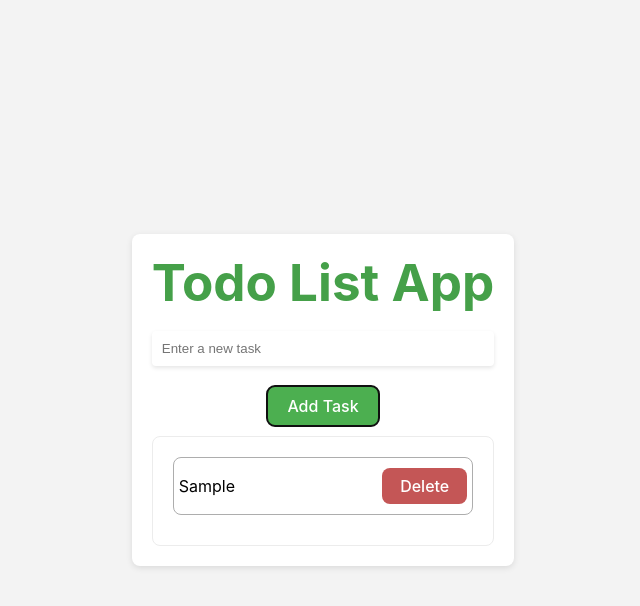
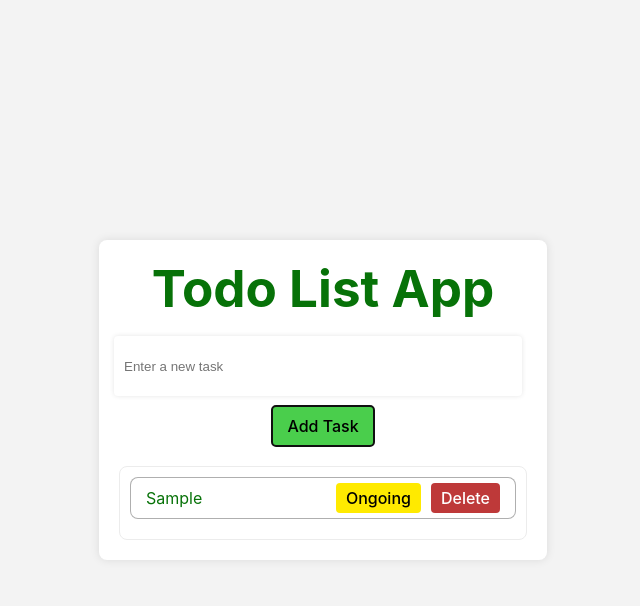
Before and after one commit to pathan-mehedi/module-7-assingment, a React (Vite) app: page / in a window 1280 px wide. Both pictures are taken after typing "Sample" into the empty fields and a click on the button "Add Task". Shown: the top 606 px of the page, without its empty margins (317-957 px from the left). Built offline with nearby package versions, Linux system fonts and the light colour scheme.

Commit message:
readme file added and localstore add not working

```diff
--- a/src/TodoApp.scss
+++ b/src/TodoApp.scss
@@ -1,80 +1,120 @@
 .todo_app {
-  max-width: 400px;
-  margin: 0 auto;
+  display: flex;
+  flex-direction: column;
+  align-items: center;
+  justify-content: center;
+  height: auto;
+  width: 35vw;
+  background-color: white;
+  box-shadow: 0px 0px 10px rgba(0, 0, 0, 0.1);
   padding: 20px;
-  background-color: #ffffff;
-  box-shadow: 0px 2px 6px rgba(0, 0, 0, 0.1);
   border-radius: 8px;
-  text-align: center;
+  color: #077208;
 
   h1 {
-    color: #45a049;
-    text-align: center;
     margin-bottom: 20px;
   }
+}
 
-  p{
-    color: #000000;
-    text-transform: uppercase;
-    margin-top: 20px;
+form {
+  display: flex;
+  align-items: center;
+  flex-direction: column;
+  gap: 10px;
+  width: 100%;
 
+  input {
+    padding: 10px;
+    border: none;
+    outline: none;
+    width: 100%;
+    height: 60px;
+    box-shadow: 0px 0px 5px rgba(0, 0, 0, 0.1);
+    border-radius: 4px;
+    margin-right: 10px;
+    color: black;
   }
 
-    .todo_input[type='text'] {
-      width: 100%;
-      padding: 10px;
-      margin-bottom: 10px;
-      border: 0 red($color: #000000);
-      box-shadow: 10px 10px;
-      border: none;
-      box-shadow: 0 2px 4px rgba(0, 0, 0, 0.1);
-      border-radius: 4px;
+  button {
+    padding: 10px 15px;
+    border: none;
+    outline: none;
+    cursor: pointer;
+    background-color: #4ace4c;
+    color: black;
+    border-radius: 4px;
+    transition: background-color 0.3s ease;
+
+    &:hover {
+      background-color: #ccbf00;
+    }
+  }
+}
+
+.task-list {
+  width: 100%;
+  height: 100%;
+  margin-top: 20px;
+  list-style-type: none;
+  padding: 10px;
+  border-radius: 8px;
+  border: 1px solid #ececec;
+
+  li {
+    display: flex;
+    align-items: center;
+    gap: 10px;
+    margin-bottom: 10px;
+    border: 1px solid hsla(0, 0%, 24%, 0.411);
+    border-radius: 8px;
+    padding: 5px 15px;
+
+    span {
+      flex-grow: 1;
     }
 
-    button {
-      padding: 10px 20px;
-      background-color: #4caf50;
-      color: white;
+    .status-btn {
+      padding: 5px 10px;
       border: none;
+      outline: none;
       cursor: pointer;
-      margin-top: 10px;
+      border-radius: 4px;
       transition: background-color 0.3s ease;
 
-      &:hover {
-        background-color: #45a049;
+      &.yellow {
+        background-color: #ffea00;
+        color: black;
+      }
+
+      &.green {
+        background-color: #00cc00;
+        color: white;
       }
     }
 
-    .del_btn {
-      background: rgb(196, 86, 86);
-      padding: 8px 18px;
-      margin: 0;
+    .del-btn {
+      padding: 5px 10px;
+      border: none;
+      outline: none;
+      cursor: pointer;
+      background-color: #be3939;
+      color: white;
+      border-radius: 4px;
+      transition: background-color 0.3s ease;
 
       &:hover {
         background-color: red;
       }
     }
-    ul {
-      list-style-type: none;
-      margin-top: 10px;
-      padding: 20px;
-      border: 1px solid #ececec;
-      border-radius: 8px;
 
-      .todo_list {
-        display: flex;
-        align-items: center;
-        margin-bottom: 10px;
-        color: #000000;
-        align-content: center;
-        justify-content: space-between;
-        padding: 10px 5px;
-        border-radius: 8px;
-        border: 1px solid rgb(173, 173, 173);
-
-        button {
-          margin-left: 10px;
-        }
+    &.completed {
+      span {
+        text-decoration: line-through;
       }
     }
   }
+
+  p {
+    text-align: center;
+  }
+}
--- a/src/TodoList.jsx
+++ b/src/TodoList.jsx
@@ -1,5 +1,5 @@
-/* eslint-disable react/prop-types */
-import { useEffect, useState } from 'react';
+import { useState, useEffect } from 'react';
+import PropTypes from 'prop-types';
 import './TodoApp.scss';
 
 const TodoApp = () => {
@@ -8,9 +8,21 @@ const TodoApp = () => {
   useEffect(() => {
     const storedTasks = localStorage.getItem('tasks');
     if (storedTasks) {
-      setTasks(JSON.parse(storedTasks));
+      try {
+        const parsedTasks = JSON.parse(storedTasks);
+        if (Array.isArray(parsedTasks)) {
+          setTasks(parsedTasks);
+        }
+      } catch (error) {
+        console.error('Error parsing stored tasks:', error);
+      }
     }
   }, []);
+
+
+  useEffect(() => {
+    localStorage.setItem('tasks', JSON.stringify(tasks));
+  }, [tasks]);
 
   const handleAddTask = (task) => {
     const updatedTasks = [...tasks, task];
@@ -24,15 +36,29 @@ const TodoApp = () => {
     localStorage.setItem('tasks', JSON.stringify(updatedTasks));
   };
 
+  const handleToggleTaskStatus = (taskId) => {
+    const updatedTasks = tasks.map((task) => {
+      if (task.id === taskId) {
+        return {
+          ...task,
+          completed: !task.completed,
+        };
+      }
+      return task;
+    });
+    setTasks(updatedTasks);
+    localStorage.setItem('tasks', JSON.stringify(updatedTasks));
+  };
+
   return (
     <div className="todo_app">
       <h1>Todo List App</h1>
       <TaskForm onAddTask={handleAddTask} />
-      {tasks.length > 0 ? (
-        <TaskList tasks={tasks} onDeleteTask={handleDeleteTask} />
-      ) : (
-        <p>No tasks assigned yet</p>
-      )}
+      <TaskList
+        tasks={tasks}
+        onDeleteTask={handleDeleteTask}
+        onToggleTaskStatus={handleToggleTaskStatus}
+      />
     </div>
   );
 };
@@ -43,7 +69,11 @@ const TaskForm = ({ onAddTask }) => {
   const handleSubmit = (e) => {
     e.preventDefault();
     if (task.trim()) {
-      const newTask = { id: Date.now(), description: task };
+      const newTask = {
+        id: Date.now(),
+        description: task,
+        completed: false,
+      };
       onAddTask(newTask);
       setTask('');
     }
@@ -54,39 +84,76 @@ const TaskForm = ({ onAddTask }) => {
       <input
         type="text"
         value={task}
-        className='todo_input'
         onChange={(e) => setTask(e.target.value)}
         placeholder="Enter a new task"
-        style={{ color: 'black' }}
       />
       <button type="submit">Add Task</button>
     </form>
   );
 };
 
-const TaskList = ({ tasks, onDeleteTask }) => {
+TaskForm.propTypes = {
+  onAddTask: PropTypes.func.isRequired,
+};
+
+const TaskList = ({ tasks, onDeleteTask, onToggleTaskStatus }) => {
   return (
-    <ul>
-      {tasks.map((task) => (
-        <TaskItem key={task.id} task={task} onDeleteTask={onDeleteTask} />
-      ))}
+    <ul className="task-list">
+      {tasks.length > 0 ? (
+        tasks.map((task) => (
+          <TaskItem
+            key={task.id}
+            task={task}
+            onDeleteTask={onDeleteTask}
+            onToggleTaskStatus={onToggleTaskStatus}
+          />
+        ))
+      ) : (
+        <p>No tasks assigned yet</p>
+      )}
     </ul>
   );
 };
 
-const TaskItem = ({ task, onDeleteTask }) => {
+TaskList.propTypes = {
+  tasks: PropTypes.array.isRequired,
+  onDeleteTask: PropTypes.func.isRequired,
+  onToggleTaskStatus: PropTypes.func.isRequired,
+};
+
+const TaskItem = ({ task, onDeleteTask, onToggleTaskStatus }) => {
   const handleDelete = () => {
     onDeleteTask(task.id);
   };
 
+  const handleToggleStatus = () => {
+    onToggleTaskStatus(task.id);
+  };
+
   return (
-    <li className='todo_list'>
+    <li className={`task-item ${task.completed ? 'completed' : ''}`}>
       <span>{task.description}</span>
-      <button onClick={handleDelete} className='del_btn'>
+      <button
+        className={`status-btn ${task.completed ? 'green' : 'yellow'}`}
+        onClick={handleToggleStatus}
+      >
+        {task.completed ? 'Complete' : 'Ongoing'}
+      </button>
+      <button className="del-btn" onClick={handleDelete}>
         Delete
       </button>
     </li>
   );
 };
 
+TaskItem.propTypes = {
+  task: PropTypes.shape({
+    id: PropTypes.number.isRequired,
+    description: PropTypes.string.isRequired,
+    completed: PropTypes.bool.isRequired,
+  }).isRequired,
+  onDeleteTask: PropTypes.func.isRequired,
+  onToggleTaskStatus: PropTypes.func.isRequired,
+};
+
 export default TodoApp;
```
